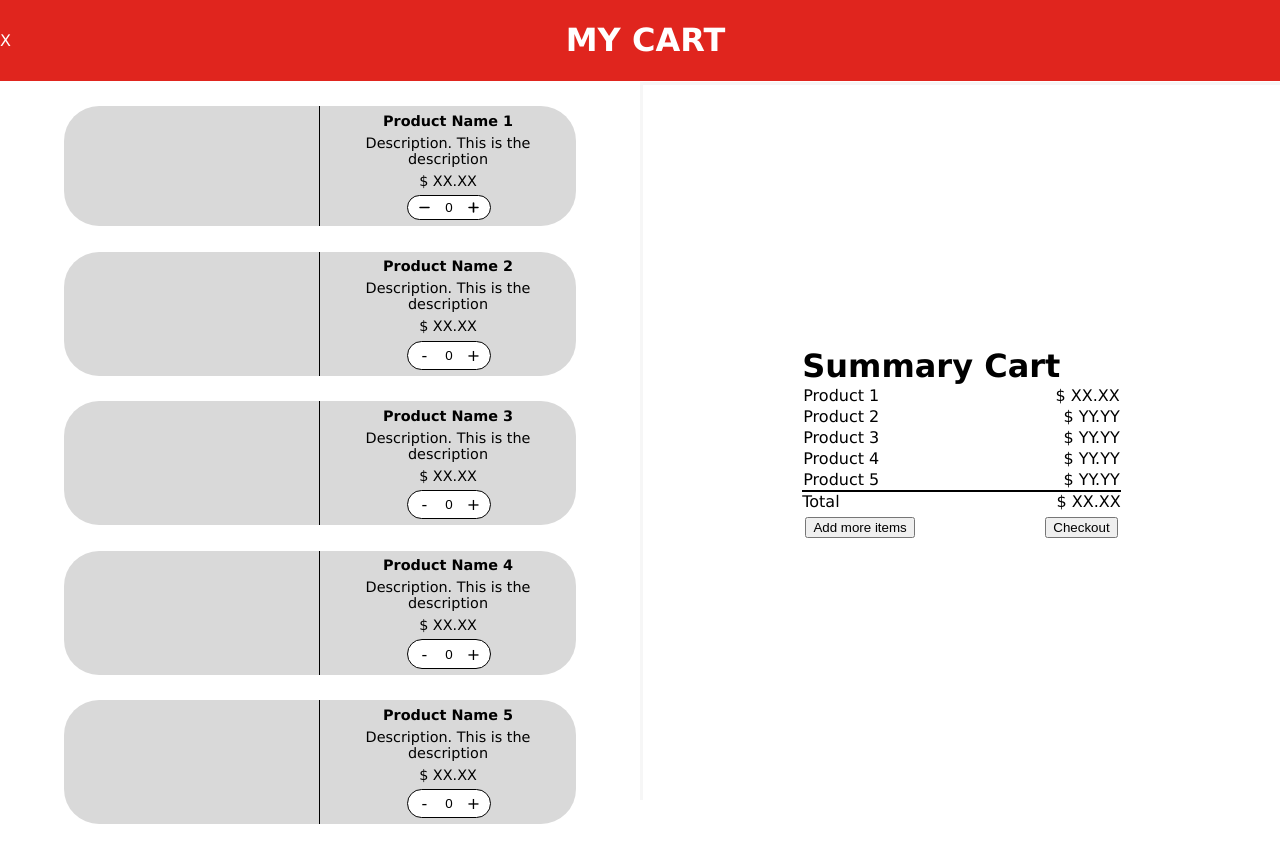
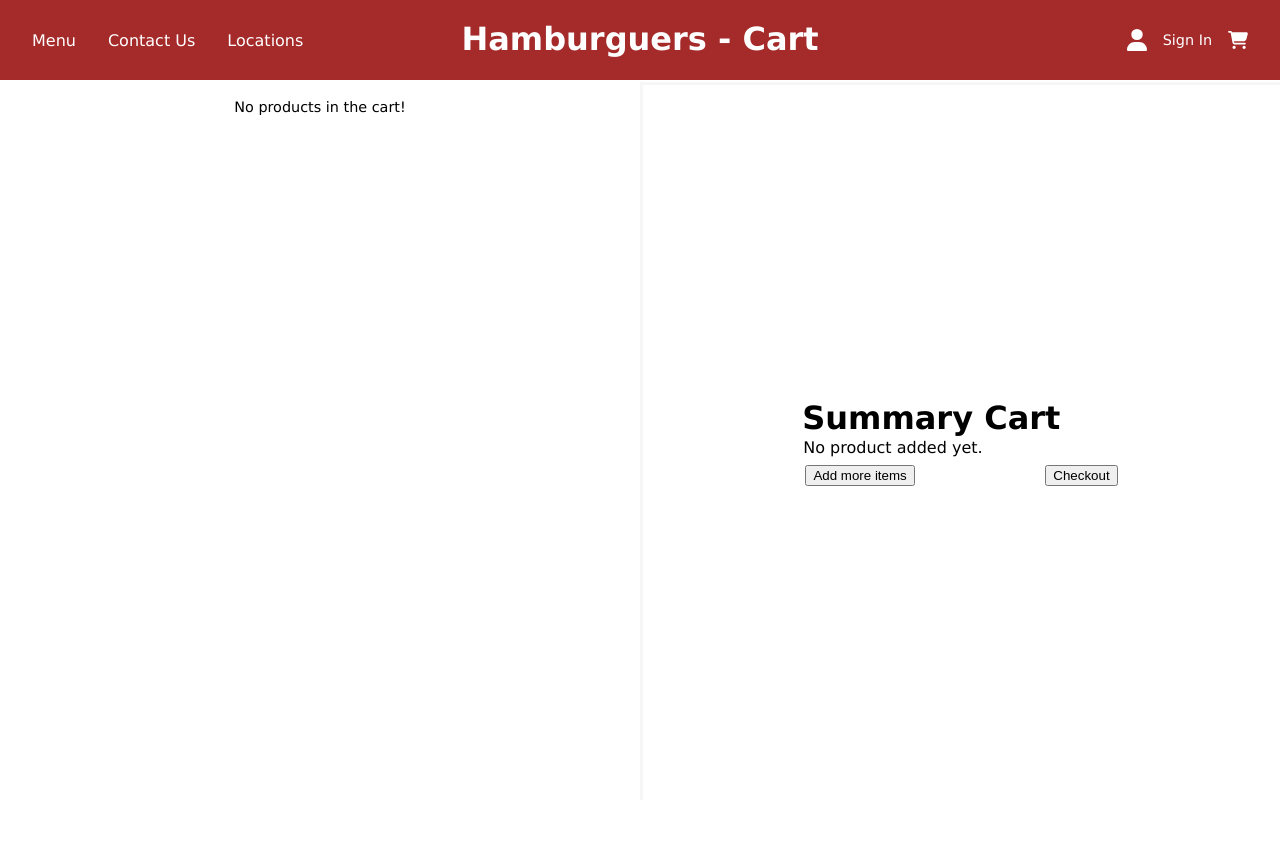
Before and after one commit to AlexzGut/CSD2103_Final_Project, a PHP site: page /html/cart.html in a window 1280 px wide. After the commit the page ends 486 px from the top, so only its background shows below. Run offline with PHP 8.4, Linux system fonts and the light colour scheme.

Commit message:
Adds jQuery UI for the cart lists, merge the logic to add products to the cart, styles

```diff
--- a/css/cart.css
+++ b/css/cart.css
@@ -3,18 +3,10 @@ body {
     margin: 0;
 }
 
-header {
-    background-color: #E0251E;
-    color: white;
-    display: flex;
+#header-wrapper {
     left: 0;
     position: sticky;
     top: 0;
-}
-
-header h1 {
-    text-align: center;
-    width: 100%;
 }
 
 #close-cart {
@@ -22,15 +14,14 @@ header h1 {
     display: flex;
 }
 
-section {
-    display: flex;
-    flex-direction: column;
-    margin-top: 2%;
-    margin-bottom: 2%;
+
+section p {
+    text-align: center;
 }
 
+
 article {
-    background-color: #D9D9D9;
+    background-color: #f0f0f0;
     border-radius: 35px;
     display: grid;
     grid-template-columns: 1fr 1fr;
@@ -70,7 +61,7 @@ div h3, p {
 .product-quantity, .value-button {
     display: flex;
     justify-content: center;
-    width: 20%;
+    width: 25%;
 }
 
 .value-button img {
@@ -94,6 +85,25 @@ input::-webkit-inner-spin-button {
     -webkit-appearance: none;
     margin: 0;
 }
+
+#comments-section {
+    display: none;
+    margin: 2% auto 2%;
+    width: 80%;
+}
+
+#comments-section h3 {
+    margin-bottom: 0;
+    font-size: 1em;
+    font-weight: bold;
+    text-align: left;
+}
+
+#comments-section textarea {
+    margin-bottom: 2%;
+    width: 100%;
+}
+
 
 #cart-summary {
     display: flex;
@@ -150,11 +160,17 @@ tbody td {
     vertical-align: bottom;
 }
 
+#cart-summary table tfoot {
+    display: none;
+}
+
 @media screen and (min-width: 769px) { /* For devices bigger than tablets*/
     main {
-        display: grid;
-        grid-template-columns: 1fr 1fr;
-        max-width: 1500px;
+        width: 50%;
+    }
+
+    #left-panel {
+        height: 100%;
     }
 
     #page-bottom {
--- a/html/cart.html
+++ b/html/cart.html
@@ -3,154 +3,59 @@
 <head>
     <meta charset="UTF-8">
     <meta name="viewport" content="width=device-width, initial-scale=1.0">
+    <script src="https://ajax.googleapis.com/ajax/libs/jquery/3.7.1/jquery.min.js"></script>
+    <script src="https://code.jquery.com/ui/1.13.2/jquery-ui.js"></script>
     <title> Cart </title>
+    <link rel="stylesheet" href="../css/header.css">
     <link rel="stylesheet" href="../css/cart.css">
     <script src="../js/cart.js"></script>
 </head>
 <body>
     <header>
-        <div id="close-cart">X</div>
-        <h1> MY CART </h1>
+        <div id="header-wrapper">
+            <nav>
+            <img src="../img/icons/menu-icon.svg" alt="menu" id="menu-mobile" class="white-icon">
+            <ul id="header-list">
+                <li><a href="../html/menu.html">Menu</a></li>
+                <li><a href="../html/contact-us">Contact Us</a></li>
+                <li><a href="#">Locations</a></li>
+            </ul>
+            </nav>
+            <a href="/CSD2103_Final_Project" id="brand">
+            <h1>Hamburguers - Cart</h1>
+            </a>
+            <div id="header-icons">
+            <a href="signin.html" id="user-link"><img class="white-icon" src="../img/icons/user-icon.svg" alt="sign in icon" width="20">
+                <p id="user-name">Sign In</p>
+            </a>
+            <div id="cart">
+                <a href="#"><img class="white-icon" src="../img/icons/cart-icon.svg" alt="sign in icon" width="20"></a>
+            </div>
+            </div>
+        </div>
     </header>
     <main>
-        <!-- Here the list of products on the list -->
-        <section id="products-in-cart">
-            <article>
-                <div class="product-images">
-                </div>
-                <div class="product-information">
-                    <h3 class="product-name"> Product Name 1</h3>
-                    <p class="product-description">
-                        Description. This is the description
-                    </p>
-                    <p class="product-price">
-                        $ XX.XX
-                    </p>
-                    <div class="quantity-buttons">
-                        <div class="value-button" id="decrease" onclick="decreaseValue()" value="Decrease Value"><img src="../img/icons/minus-icon.svg"></div>
-                        <input type="number" id="number" value="0" class="product-quantity"/> <!-- Here, this id will be created based on the relative product number in the cart -->
-                        <div class="value-button" id="increase" onclick="increaseValue()" value="Increase Value"><img src="../img/icons/plus-icon.svg"></div>
-                    </div>
-                </div>
-            </article>
-            <article>
-                <div class="product-images">
-                </div>
-                <div class="product-information">
-                    <h3 class="product-name"> Product Name 2</h3>
-                    <p class="product-description">
-                        Description. This is the description
-                    </p>
-                    <p class="product-price">
-                        $ XX.XX
-                    </p>
-                    <div class="quantity-buttons">
-                        <div class="value-button" id="decrease" onclick="decreaseValue()" value="Decrease Value">-</div>
-                        <input type="number" id="number" value="0" class="product-quantity"/> <!-- Here, this id will be created based on the relative product number in the cart -->
-                        <div class="value-button" id="increase" onclick="increaseValue()" value="Increase Value">+</div>
-                    </div>
-                </div>
-            </article>
-            <article>
-                <div class="product-images">
-                </div>
-                <div class="product-information">
-                    <h3 class="product-name"> Product Name 3</h3>
-                    <p class="product-description">
-                        Description. This is the description
-                    </p>
-                    <p class="product-price">
-                        $ XX.XX
-                    </p>
-                    <div class="quantity-buttons">
-                        <div class="value-button" id="decrease" onclick="decreaseValue()" value="Decrease Value">-</div>
-                        <input type="number" id="number" value="0" class="product-quantity"/> <!-- Here, this id will be created based on the relative product number in the cart -->
-                        <div class="value-button" id="increase" onclick="increaseValue()" value="Increase Value">+</div>
-                    </div>
-                </div>
-            </article>
-            <article>
-                <div class="product-images">
-                </div>
-                <div class="product-information">
-                    <h3 class="product-name"> Product Name 4</h3>
-                    <p class="product-description">
-                        Description. This is the description
-                    </p>
-                    <p class="product-price">
-                        $ XX.XX
-                    </p>
-                    <div class="quantity-buttons">
-                        <div class="value-button" id="decrease" onclick="decreaseValue()" value="Decrease Value">-</div>
-                        <input type="number" id="number" value="0" class="product-quantity"/> <!-- Here, this id will be created based on the relative product number in the cart -->
-                        <div class="value-button" id="increase" onclick="increaseValue()" value="Increase Value">+</div>
-                    </div>
-                </div>
-            </article>
-            <article>
-                <div class="product-images">
-                </div>
-                <div class="product-information">
-                    <h3 class="product-name"> Product Name 5</h3>
-                    <p class="product-description">
-                        Description. This is the description
-                    </p>
-                    <p class="product-price">
-                        $ XX.XX
-                    </p>
-                    <div class="quantity-buttons">
-                        <div class="value-button" id="decrease" onclick="decreaseValue()" value="Decrease Value">-</div>
-                        <input type="number" id="number" value="0" class="product-quantity"/> <!-- Here, this id will be created based on the relative product number in the cart -->
-                        <div class="value-button" id="increase" onclick="increaseValue()" value="Increase Value">+</div>
-                    </div>
-                </div>
-            </article>
-        </section>
+        <div id="left-panel">
+            <section id="products-in-cart">
+                <!-- Here the list of products on the cart. -->
+                <p id="no-products-warning">No products in the cart!</p>
+            </section>
+            <div id="comments-section">
+                <!-- Any additional requirements for the order. -->
+                <h3>Additional Requirements</h3>
+                <textarea id="additional-requirements" style="resize:none" rows="5"></textarea>
+            </div>
+        </div>
+
 
         <div id="page-bottom">
             <div id="cart-summary">
+                <!-- Table with the summary of the products in the cart. -->
                 <table>
                     <caption> Summary Cart </caption>
                     <tbody>
-                        <tr>
-                            <td class="col1">
-                                Product 1
-                            </td>
-                            <td class="col2">
-                                $ XX.XX
-                            </td>
-                        </tr>
-                        <tr>
-                            <td class="col1">
-                                Product 2
-                            </td>
-                            <td class="col2">
-                                $ YY.YY
-                            </td>
-                        </tr>
-                        <tr>
-                            <td class="col1">
-                                Product 3
-                            </td>
-                            <td class="col2">
-                                $ YY.YY
-                            </td>
-                        </tr>
-                        <tr>
-                            <td class="col1">
-                                Product 4
-                            </td>
-                            <td class="col2">
-                                $ YY.YY
-                            </td>
-                        </tr>
-                        <tr>
-                            <td class="col1">
-                                Product 5
-                            </td>
-                            <td class="col2">
-                                $ YY.YY
-                            </td>
+                        <tr id="summary-no-products">
+                            <td> No product added yet. </td>
                         </tr>
                     </tbody>
                     <tfoot>
@@ -159,7 +64,7 @@
                                     Total
                                 </td>
                                 <td id="col-total-price">
-                                    $ XX.XX
+                                    $ <span>XX.XX</span>
                                 </td>
                             </tr>
                     </tfoot>
@@ -167,8 +72,8 @@
             </div>
 
             <div id="buttons">
-                <button type="button" class="secondary-button"> Add more items </button>
-                <button type="button" class="primary-button"> Checkout </button>
+                <button type="button" id="edit-cart" class="secondary-button" onclick="addItems()"> Add more items </button>
+                <button type="button" id="checkout-button" class="primary-button"> Checkout </button>
             </div>
         </div>
     </main>
```
Also changed, not shown: js/cart.js (+152 -0 lines), js/menu.js (+9 -0 lines), img/icons/trash-can-icon.svg (added).
